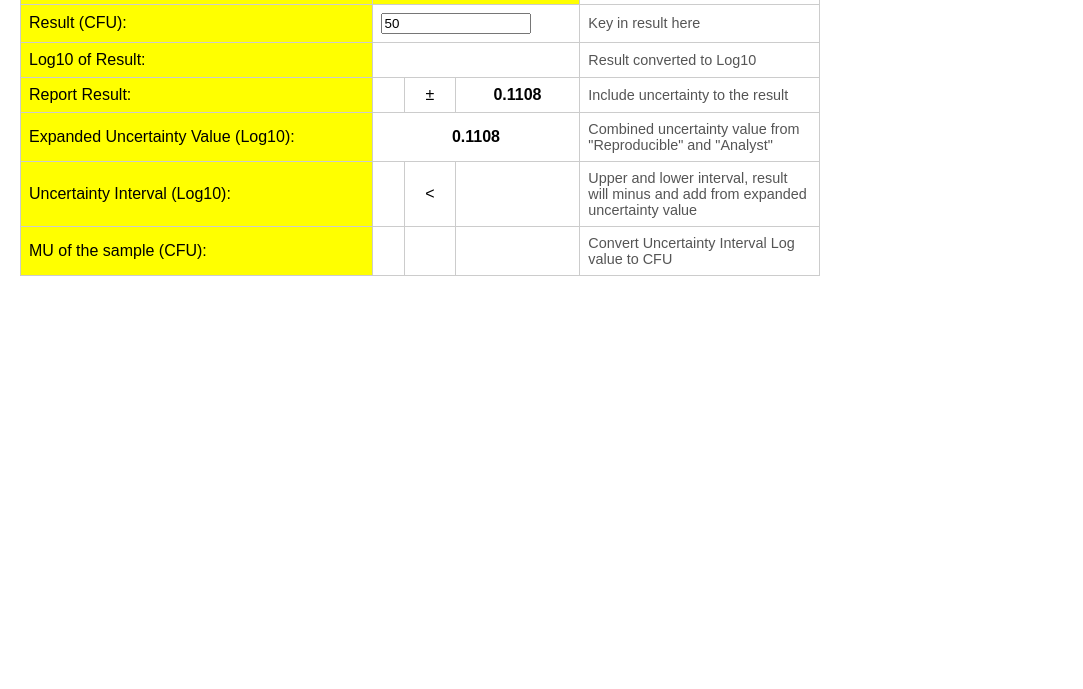
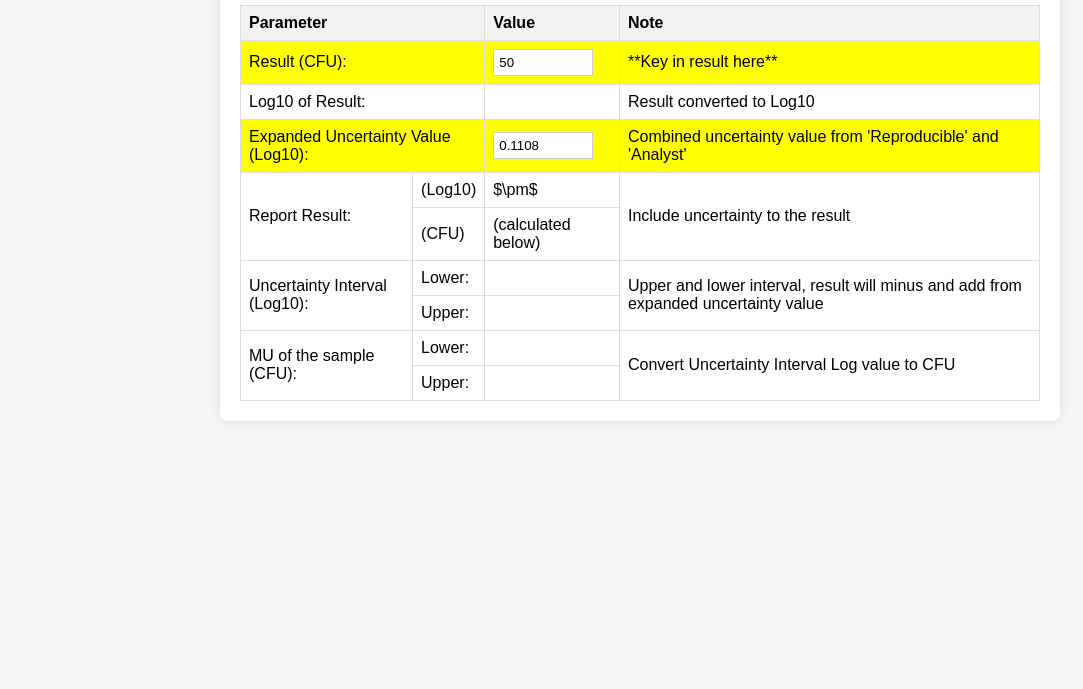
Before and after one commit to firdaus-abdullah/Bioburden-Uncertainty-Calculator, a plain HTML site: page index.html in a window 1280 px wide. Shown: the part 111-800 px from the top of the page, without its empty margins (0-1083 px from the left). Drawn offline with Linux system fonts and the light colour scheme.

Commit message:
Update index.html

```diff
--- a/index.html
+++ b/index.html
@@ -1,75 +1,121 @@
 <!DOCTYPE html>
-<html>
+<html lang="en">
 <head>
-    <title>CFU Uncertainty Calculator</title>
+    <meta charset="UTF-8">
+    <meta name="viewport" content="width=device-width, initial-scale=1.0">
+    <title>Bioburden MU Calculator</title>
     <style>
-        body { font-family: Arial, sans-serif; margin: 20px; }
-        table { border-collapse: collapse; width: 800px; margin-bottom: 20px;}
-        th, td { border: 1px solid #ccc; padding: 8px; text-align: left; }
-        .yellow-highlight { background-color: #ffff00; }
-        .result-cell { font-weight: bold; }
-        .input-box { width: 100%; box-sizing: border-box; }
-        .formula-col { width: 45%; }
-        .comment-col { width: 30%; font-size: 0.9em; color: #555; }
-        .center-text { text-align: center; }
-        #error-message { color: red; font-weight: bold; margin-top: 10px; }
-
-        /* Specific formatting for the key result cell */
-        #input_result { width: 150px; }
-        #log_result, #mu_sample_center { text-align: center; }
+        body {
+            font-family: Arial, sans-serif;
+            padding: 20px;
+            background-color: #f4f4f4;
+        }
+        .container {
+            max-width: 800px;
+            margin: auto;
+            background: white;
+            padding: 20px;
+            border-radius: 8px;
+            box-shadow: 0 0 10px rgba(0,0,0,0.1);
+        }
+        table {
+            width: 100%;
+            border-collapse: collapse;
+            margin-top: 20px;
+        }
+        th, td {
+            border: 1px solid #ddd;
+            padding: 8px;
+            text-align: left;
+        }
+        th {
+            background-color: #f2f2f2;
+        }
+        .highlight {
+            background-color: #ffff00; /* Yellow highlight for input/key fields */
+        }
+        input[type="number"] {
+            width: 100px;
+            padding: 5px;
+            box-sizing: border-box;
+            border: 1px solid #ccc;
+        }
+        .note {
+            margin-top: 20px;
+            font-size: 0.9em;
+            border-top: 1px solid #ddd;
+            padding-top: 10px;
+        }
+        button {
+            padding: 10px 15px;
+            background-color: #007bff;
+            color: white;
+            border: none;
+            border-radius: 4px;
+            cursor: pointer;
+            margin-top: 10px;
+        }
+        button:hover {
+            background-color: #0056b3;
+        }
     </style>
 </head>
 <body>
-    <h1>Microbiology CFU Uncertainty Calculator</h1>
-    <p id="error-message"></p>
+
+<div class="container">
+    <h2>🦠 Bioburden MU Calculator</h2>
 
     <table>
         <thead>
             <tr>
-                <th colspan="2" class="yellow-highlight">Description</th>
-                <th colspan="3" class="yellow-highlight center-text">Calculation/Result</th>
-                <th>Notes</th>
+                <th colspan="2">Parameter</th>
+                <th>Value</th>
+                <th>Note</th>
             </tr>
         </thead>
         <tbody>
+            <tr class="highlight">
+                <td colspan="2">Result (CFU):</td>
+                <td><input type="number" id="resultCFU" value="50"></td>
+                <td>**Key in result here**</td>
+            </tr>
             <tr>
-                <td colspan="2" class="yellow-highlight">Result (CFU):</td>
-                <td colspan="3"><input type="number" id="input_result" class="input-box" value="50" oninput="calculate()"></td>
-                <td class="comment-col">Key in result here</td>
+                <td colspan="2">Log10 of Result:</td>
+                <td id="log10Result"></td>
+                <td>Result converted to Log10</td>
             </tr>
-
+            <tr class="highlight">
+                <td colspan="2">Expanded Uncertainty Value (Log10):</td>
+                <td><input type="number" id="expandedUncertaintyLog10" value="0.1108"></td>
+                <td>Combined uncertainty value from 'Reproducible' and 'Analyst'</td>
+            </tr>
             <tr>
-                <td colspan="2" class="yellow-highlight">Log10 of Result:</td>
-                <td colspan="3" id="log_result" class="result-cell center-text"></td>
-                <td class="comment-col">Result converted to Log10</td>
+                <td rowspan="2">Report Result:</td>
+                <td>(Log10)</td>
+                <td><span id="reportLog10Value"></span> $\pm$ <span id="reportLog10Uncertainty"></span></td>
+                <td rowspan="2">Include uncertainty to the result</td>
             </tr>
-
             <tr>
-                <td colspan="2" class="yellow-highlight">Report Result:</td>
-                <td id="report_result_log_val" class="result-cell center-text"></td>
-                <td class="center-text">±</td>
-                <td id="fixed_uncertainty" class="result-cell center-text">0.1108</td>
-                <td class="comment-col">Include uncertainty to the result</td>
+                <td>(CFU)</td>
+                <td><span id="reportCFUValue"></span> (calculated below)</td>
             </tr>
-
             <tr>
-                <td colspan="2" class="yellow-highlight">Expanded Uncertainty Value (Log10):</td>
-                <td colspan="3" class="result-cell center-text">0.1108</td>
-                <td class="comment-col">Combined uncertainty value from "Reproducible" and "Analyst"</td>
+                <td rowspan="2">Uncertainty Interval (Log10):</td>
+                <td>Lower:</td>
+                <td id="uncertaintyIntervalLog10Lower"></td>
+                <td rowspan="2">Upper and lower interval, result will minus and add from expanded uncertainty value</td>
             </tr>
-
-            <tr style="height: 40px;">
-                <td colspan="2" class="yellow-highlight">Uncertainty Interval (Log10):</td>
-                <td id="log_lower" class="result-cell center-text"></td>
-                <td class="center-text"><</td>
-                <td id="log_upper" class="result-cell center-text"></td>
-                <td class="comment-col">Upper and lower interval, result will minus and add from expanded uncertainty value</td>
+            <tr>
+                <td>Upper:</td>
+                <td id="uncertaintyIntervalLog10Upper"></td>
             </tr>
-
-            <tr style="height: 40px;">
-                <td colspan="2" class="yellow-highlight">MU of the sample (CFU):</td>
-                <td id="cfu_lower" class="result-cell center-text"></td>
-                <td id="mu_sample_center" class="result-cell center-text"></td>
-                <td id="cfu_upper" class="result-cell center-text"></td>
-                <td class="comment-col">Convert Uncertainty Interval Log value to CFU</td>
+            <tr>
+                <td rowspan="2">MU of the sample (CFU):</td>
+                <td>Lower:</td>
+                <td id="muSampleCFULower"></td>
+                <td rowspan="2">Convert Uncertainty Interval Log value to CFU</td>
             </tr>
+            <tr>
+                <td>Upper:</td>
+                <td id="muSampleCFUUpper"></td>
+            </tr>
```
